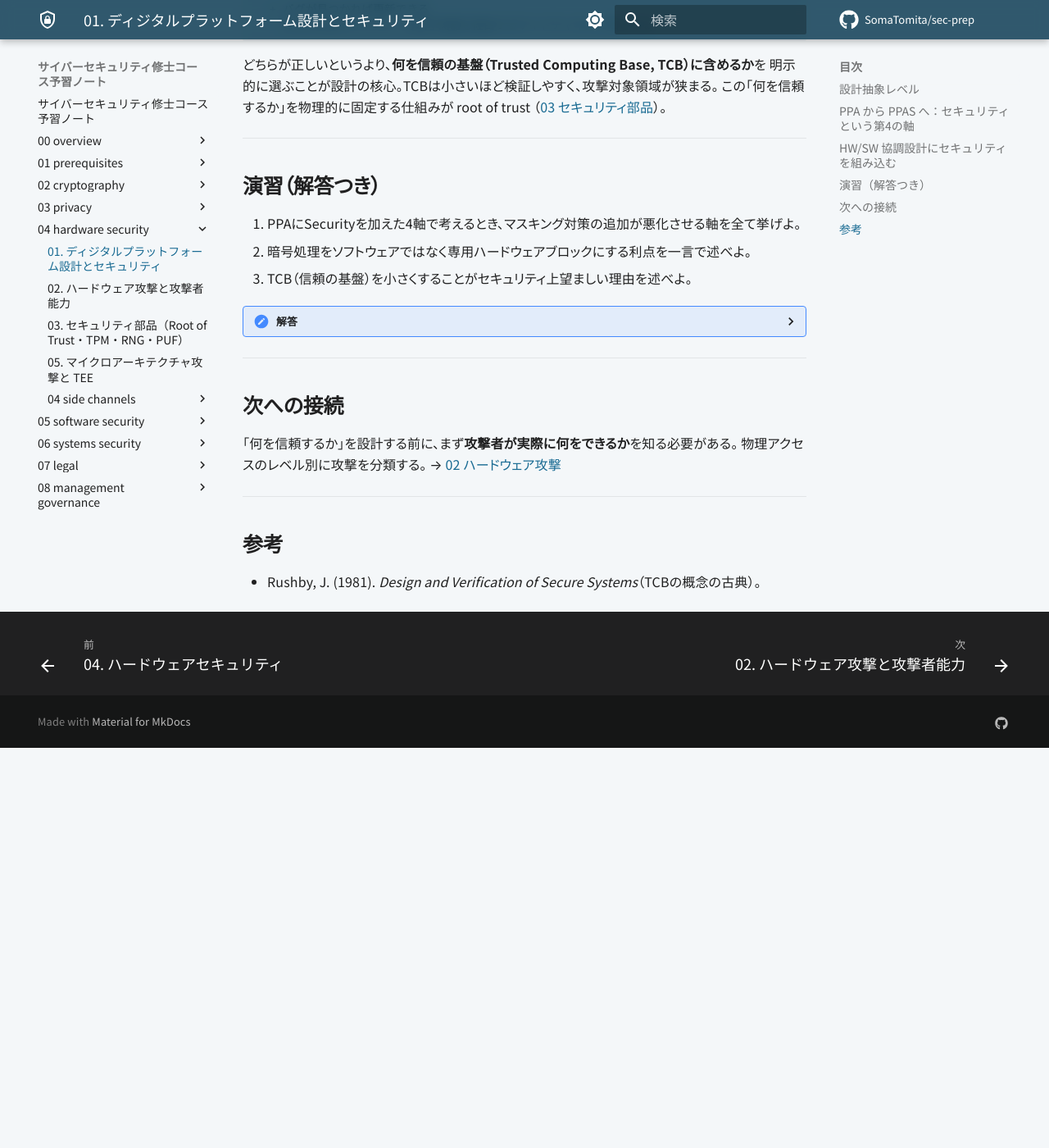
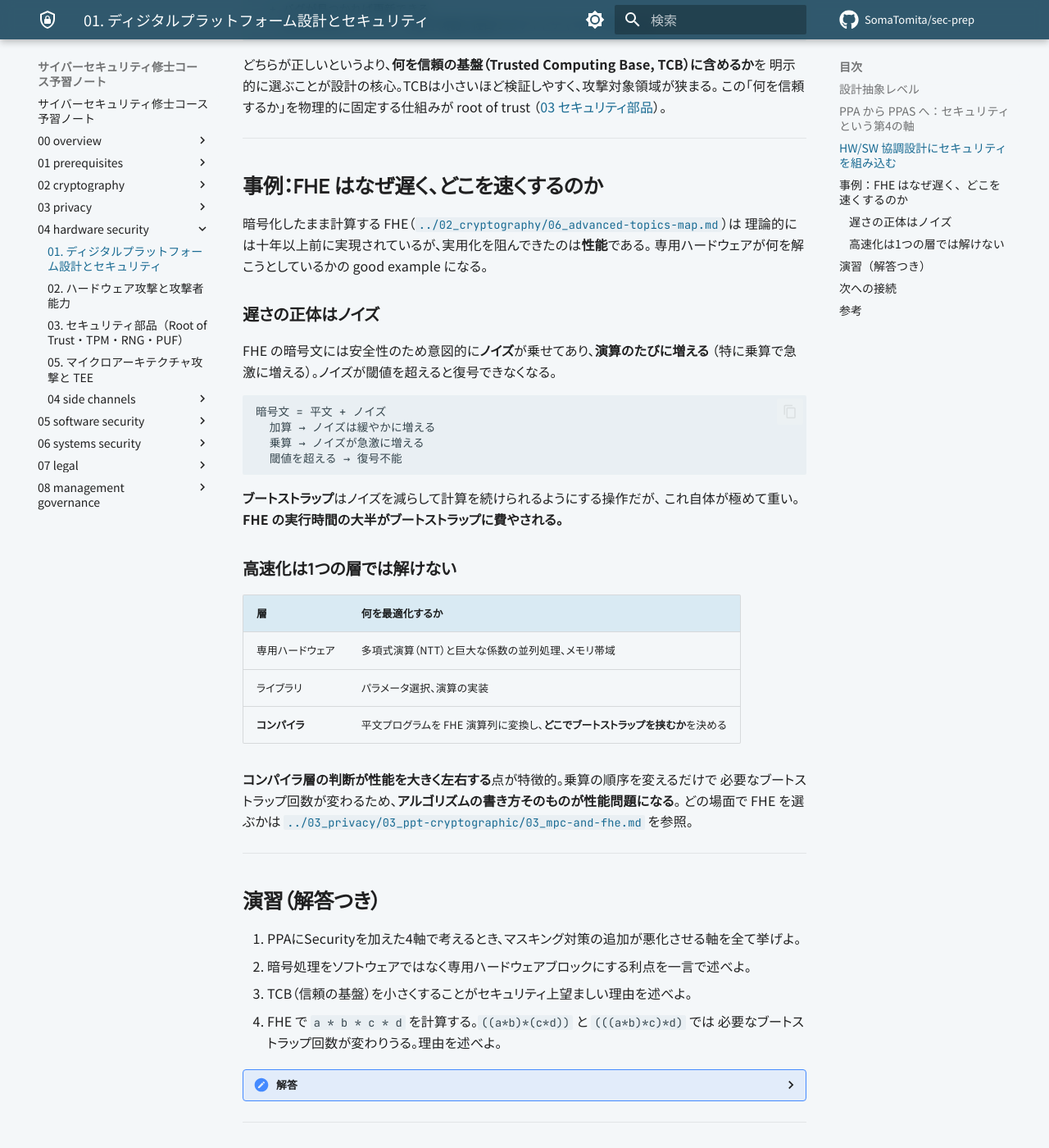
Before and after one commit to SomaTomita/sec-prep, an MkDocs documentation site: the page built from topics/04_hardware-security/01_digital-platform-design.md, in a window 1280 px wide and 1400 px high, scrolled down 2267 px. Shown: the whole window at 82% size. Built offline with MkDocs 1.6.1 and Material for MkDocs 9.7.7, drawn with Linux system fonts in a browser that asks for light colours; plug-ins that fetch from the network failed and are left out; comment, search, counter and statistics services are not loaded; before the commit the page ends 3179 px from its top, so only the background shows below that; some of the changed text lies outside the part shown.

Commit message:
docs: add FHE performance and acceleration layers
Adds the noise/bootstrapping mechanism and the hardware/library/compiler
optimization layers as a worked example of what specialized hardware is
solving for, per the COSIC 2026 FHE acceleration session (Legiest).

````diff
--- a/topics/04_hardware-security/01_digital-platform-design.md
+++ b/topics/04_hardware-security/01_digital-platform-design.md
@@ -81,11 +81,49 @@ HDL・CMOS の中身は
 
 ---
 
+## 事例：FHE はなぜ遅く、どこを速くするのか
+
+暗号化したまま計算する FHE（[`../02_cryptography/06_advanced-topics-map.md`](../02_cryptography/06_advanced-topics-map.md)）は
+理論的には十年以上前に実現されているが、実用化を阻んできたのは**性能**である。
+専用ハードウェアが何を解こうとしているかの good example になる。
+
+### 遅さの正体はノイズ
+
+FHE の暗号文には安全性のため意図的に**ノイズ**が乗せてあり、**演算のたびに増える**
+（特に乗算で急激に増える）。ノイズが閾値を超えると復号できなくなる。
+
+```
+暗号文 = 平文 + ノイズ
+  加算 → ノイズは緩やかに増える
+  乗算 → ノイズが急激に増える
+  閾値を超える → 復号不能
+```
+
+**ブートストラップ**はノイズを減らして計算を続けられるようにする操作だが、
+これ自体が極めて重い。**FHE の実行時間の大半がブートストラップに費やされる。**
+
+### 高速化は1つの層では解けない
+
+| 層 | 何を最適化するか |
+|---|---|
+| 専用ハードウェア | 多項式演算（NTT）と巨大な係数の並列処理、メモリ帯域 |
+| ライブラリ | パラメータ選択、演算の実装 |
+| **コンパイラ** | 平文プログラムを FHE 演算列に変換し、**どこでブートストラップを挟むか**を決める |
+
+**コンパイラ層の判断が性能を大きく左右する**点が特徴的。乗算の順序を変えるだけで
+必要なブートストラップ回数が変わるため、**アルゴリズムの書き方そのものが性能問題になる**。
+どの場面で FHE を選ぶかは
+[`../03_privacy/03_ppt-cryptographic/03_mpc-and-fhe.md`](../03_privacy/03_ppt-cryptographic/03_mpc-and-fhe.md) を参照。
+
+---
+
 ## 演習（解答つき）
 
 1. PPAにSecurityを加えた4軸で考えるとき、マスキング対策の追加が悪化させる軸を全て挙げよ。
 2. 暗号処理をソフトウェアではなく専用ハードウェアブロックにする利点を一言で述べよ。
 3. TCB（信頼の基盤）を小さくすることがセキュリティ上望ましい理由を述べよ。
+4. FHE で `a * b * c * d` を計算する。`((a*b)*(c*d))` と `(((a*b)*c)*d)` では
+   必要なブートストラップ回数が変わりうる。理由を述べよ。
 
 <details><summary>解答</summary>
 
@@ -95,6 +133,10 @@ HDL・CMOS の中身は
    （[04](./04_side-channels/README.md)）から、専用回路として隔離できる点。
 3. TCBが小さいほど「検証すべきコード・回路の量」が減り、形式検証や監査が現実的になる。
    また攻撃者が付け入る隙（攻撃対象領域）も、信頼している部分が少ないほど狭くなる。
+4. ノイズは乗算のたびに急激に増える。`((a*b)*(c*d))` は深さ2の木で最大乗算深度が2だが、
+   `(((a*b)*c)*d)` は深さ3の直列計算で最大乗算深度が3になる。乗算深度が深いほど
+   閾値到達までの余裕が減り、ブートストラップを挟む頻度（回数）が増える——
+   同じ計算でも**演算をどう並べるかでコストが変わる**。
 
 </details>
 
@@ -111,3 +153,5 @@ HDL・CMOS の中身は
 ## 参考
 
 - Rushby, J. (1981). *Design and Verification of Secure Systems*（TCBの概念の古典）。
+- Gentry, C. (2009). *Fully Homomorphic Encryption Using Ideal Lattices*. STOC 2009（最初の FHE 構成とブートストラップの定式化）。
+- 本節は COSIC Course 2026 の FHE 高速化セッション（Wouter Legiest, 2026年6月）の整理に基づく。
--- a/topics/04_hardware-security/index.md
+++ b/topics/04_hardware-security/index.md
@@ -11,7 +11,7 @@
 
 | # | ページ | 内容（1行） |
 |---|---|---|
-| 01 | [デジタルプラットフォーム設計](01_digital-platform-design.md) | 設計抽象レベル・PPAからPPAS(Security)へ・HW/SW協調設計とTCB |
+| 01 | [デジタルプラットフォーム設計](01_digital-platform-design.md) | 設計抽象レベル・PPAからPPAS(Security)へ・HW/SW協調設計とTCB・FHE高速化の事例 |
 | 02 | [ハードウェア攻撃](02_hardware-attacks.md) | 攻撃者能力の分類(非侵襲/半侵襲/侵襲)・攻撃者の作業手順・部品の真正性・フォールト注入(RSA-CRT)・Spectre/Meltdown |
 | 03 | [セキュリティ部品](03_security-building-blocks.md) | Root of Trust・TPM(PCR)・RNG（エントロピー評価と健全性テスト）・PUF |
 | 04 | [サイドチャネル](04_side-channels/README.md) | 概念フォルダ（全4ファイル）— タイミング攻撃・電力解析(SPA/DPA/CPA)・キャッシュ攻撃・マスキングと耐量子実装 |
````
